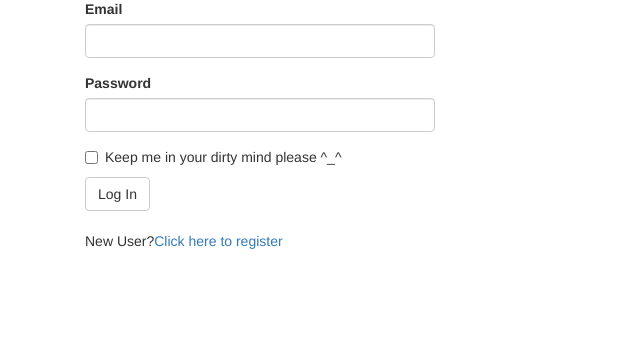
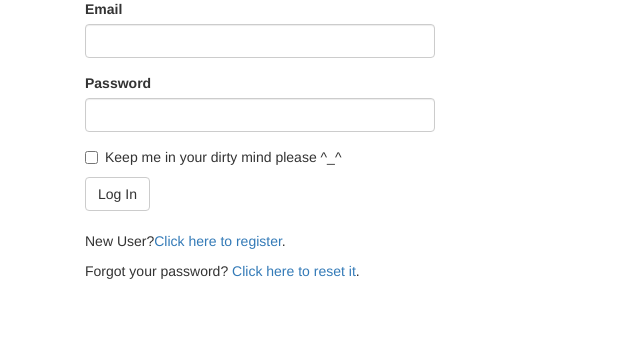
Before and after one commit to rocklym/pixie, a Flask app: page /auth/login in a window 1280 px wide. Shown: the part 193-537 px from the top of the page, without its empty margins (0-640 px from the left). Run offline with Flask 2, Linux system fonts and the light colour scheme; some libraries are stand-ins or nearby versions.

Commit message:
201170418.1

```diff
--- a/app/auth/forms.py
+++ b/app/auth/forms.py
@@ -18,8 +18,8 @@ class RegistrationForm(FlaskForm):
                                                    Regexp('^[A-Za-z][A-Za-z0-9_]*$', 0,
                                                           'Username must have only letters,numbers or underscores')])
     password = PasswordField('Password', validators=[DataRequired(), Length(6, 64)])
-    password2 = PasswordField('Password', validators=[DataRequired(), Length(6, 64), EqualTo('password',
-                                                                                             message='Passwords must match.')])
+    password2 = PasswordField('Confirm Password',
+                              validators=[DataRequired(), EqualTo('password', message='Passwords must match!')])
     submit = SubmitField('Register')
 
     def validate_email(self, field):
@@ -33,7 +33,24 @@ class RegistrationForm(FlaskForm):
 
 class ChangePasswordForm(FlaskForm):
     old_password = PasswordField('Old Password', validators=[DataRequired()])
-    password = PasswordField('New Password', validators=[DataRequired()])
+    password = PasswordField('New Password', validators=[DataRequired(), Length(6, 64)])
     password2 = PasswordField('Confirm your password',
                               validators=[DataRequired(), EqualTo('password', message='Password must match!')])
     submit = SubmitField('Update Password')
+
+
+class PasswordResetRequestForm(FlaskForm):
+    email = StringField('Email', validators=[DataRequired(), Length(1, 64), Email()])
+    submit = SubmitField('Reset Password')
+
+
+class PasswordResetForm(FlaskForm):
+    email = StringField('Email', validators=[DataRequired(), Length(1, 64), Email()])
+    password = PasswordField('New Password', validators=[DataRequired(), Length(6, 64)])
+    password2 = PasswordField('Confirm Password',
+                              validators=[DataRequired(), EqualTo('password', message='Password must match!')])
+    submit = SubmitField('Reset Password')
+
+    def validate_email(self, field):
+        if User.query.filter_by(email=field.data).first() is None:
+            raise ValidationError('Unknown Email Address')
--- a/app/auth/views.py
+++ b/app/auth/views.py
@@ -2,7 +2,7 @@ from flask import render_template, redirect, url_for, request, flash
 from . import auth
 from flask_login import login_user, login_required, logout_user, current_user
 from ..models import User
-from .forms import LoginForm, RegistrationForm, ChangePasswordForm
+from .forms import LoginForm, RegistrationForm, ChangePasswordForm, PasswordResetRequestForm, PasswordResetForm
 from .. import db
 from ..email import send_email
 
@@ -93,3 +93,32 @@ def change_password():
         else:
             flash('Invalid password!')
     return render_template('auth/change_password.html', form=form)
+
+
+@auth.route('/reset-password', methods=['GET', 'POST'])
+def password_reset_request():
+    form = PasswordResetRequestForm()
+    if form.validate_on_submit():
+        user = User.query.filter_by(email=form.email.data).first()
+        if user:
+            token = user.generate_reset_token()
+            send_email(user.email, 'Reset Your Password', 'auth/email/reset_password', user=user, token=token,
+                       next=request.args.get('next'))
+        flash('A email with instructions to reset your password has been sent to you')
+        return redirect(url_for('auth.login'))
+    return render_template('auth/reset_password.html', form=form)
+
+
+@auth.route('/reset-password/<token>', methods=['GET', 'POST'])
+def password_reset(token):
+    form = PasswordResetForm()
+    if form.validate_on_submit():
+        user = User.query.filter_by(email=form.email.data).first()
+        if user is None:
+            return redirect(url_for('main.index'))
+        if user.reset_password(token, form.password.data):
+            flash('Your password has been reset')
+            return redirect(url_for('auth.login'))
+        else:
+            return redirect(url_for('main.index'))
+    return render_template('auth/reset_password.html', form=form)
--- a/app/templates/auth/login.html
+++ b/app/templates/auth/login.html
@@ -10,6 +10,7 @@
 <div class="col-md-4">
     {{ wtf.quick_form(form) }}
     <br>
-    <p>New User?<a href="{{ url_for('auth.register') }}">Click here to register</a></p>
+    <p>New User?<a href="{{ url_for('auth.register') }}">Click here to register</a>.</p>
+    <p>Forgot your password? <a href="{{ url_for('auth.password_reset_request') }}">Click here to reset it</a>.</p>
 </div>
 {% endblock %}
--- a/tips.txt
+++ b/tips.txt
@@ -2,7 +2,6 @@ export MAIL_USERNAME=rocklym@163.com
 export MAIL_PASSWORD=abc123
 export PIXIE_ADMIN=rocklym@163.com
 
-export SECRET_KEY=benben
 
 export PIXIE_CONFIG=
 
```
Also changed, not shown: app/models.py (+16 -0 lines), app/templates/auth/email/reset_password.html (added, +8 -0 lines), app/templates/auth/email/reset_password.txt (added, +13 -0 lines), app/templates/auth/reset_password.html (added, +13 -0 lines), 11 other files.
